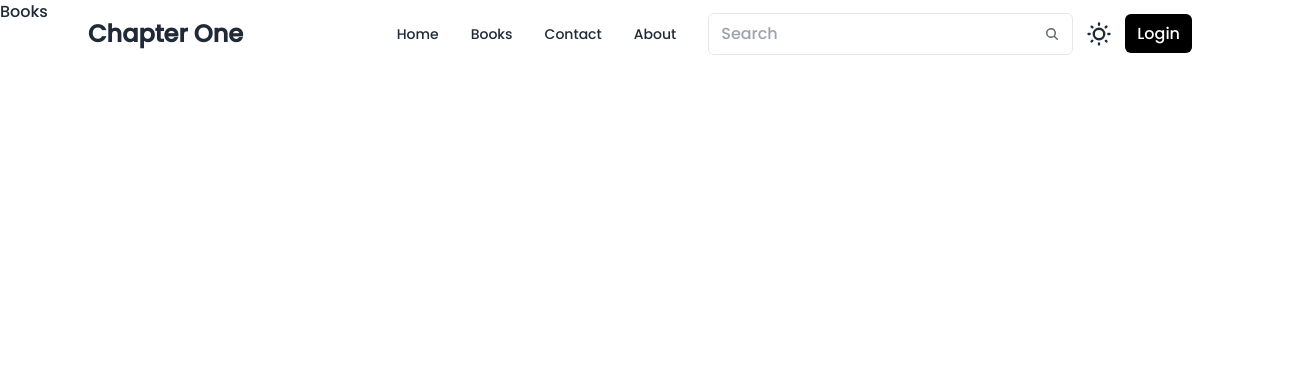
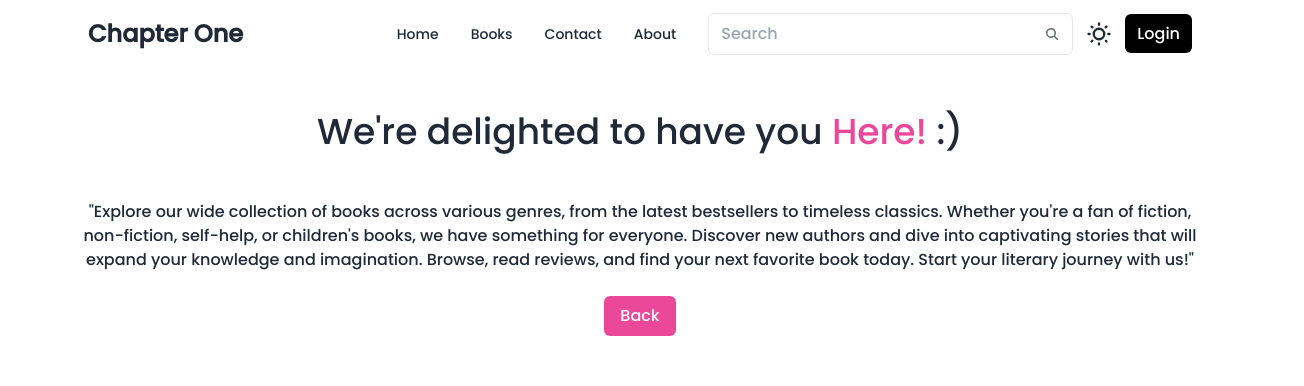
Before and after one commit to RushikeshPadaval/BookStore, a React (Vite) app: page /books in a window 1280 px wide. Shown: the top 386 px of the page, 1304 px wide, since content can reach past the window. Built offline with nearby package versions, Linux system fonts and the light colour scheme.

Commit message:
book added route working

```diff
--- a/src/Book/Book.jsx
+++ b/src/Book/Book.jsx
@@ -3,7 +3,6 @@ import Navbar from '../components/Navbar'
 import Books from '../components/Books'
 import Footer from '../components/Footer'
 function Book() {
-
   return (
     <>
     <Navbar />
--- a/src/components/Books.jsx
+++ b/src/components/Books.jsx
@@ -1,12 +1,33 @@
 import React from "react";
+import list from '../../public/list.json'
+import Cards from "./Cards";
+
 
 function Books() {
     return(
     <>
-    <div>
-        <h1>Books</h1>
+    <div className="max-w-screen-2x1 container mx-auto md:px-20 px-4">
+<div className="mt-28 items-center justify-center text-center " >
+    <h1 className="text-2x1  md:text-4xl" >
+        We're delighted to have you <span className="text-pink-500" > Here! </span> :)
+        </h1>
+        <p className="mt-12" >
+        "Explore our wide collection of books across various genres, from the latest bestsellers to timeless classics. Whether you're a fan of fiction, non-fiction, self-help, or children's books, we have something for everyone. Discover new authors and dive into captivating stories that will expand your knowledge and imagination. Browse, read reviews, and find your next favorite book today. Start your literary journey with us!"
+        </p>
+        <button className=" mt-6 bg-pink-500 text-white px-4 py-2 rounded-md hover:bg-pink-700 duration-300 " >
+            Back
+        </button>
 
+</div>
+    <div  className="mt-12 grid grid-cols-1 md:grid-cols-4 " >
+        {
+            list.map((item)=> (
+                < Cards key= {item.id} item={item} />
+            ))
+
+        }
     </div>
+        </div>
     </>
     )
 }
```
